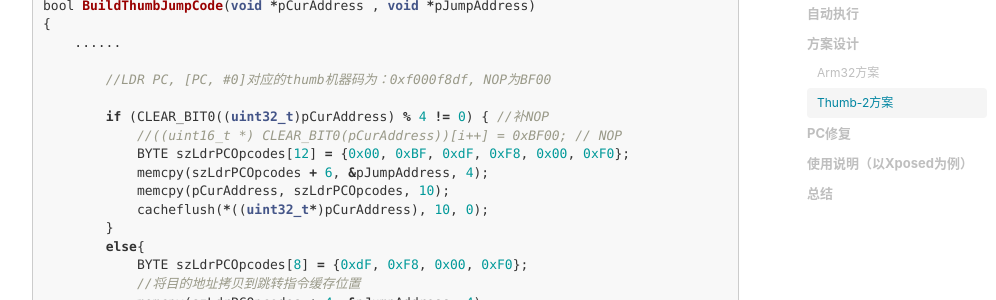
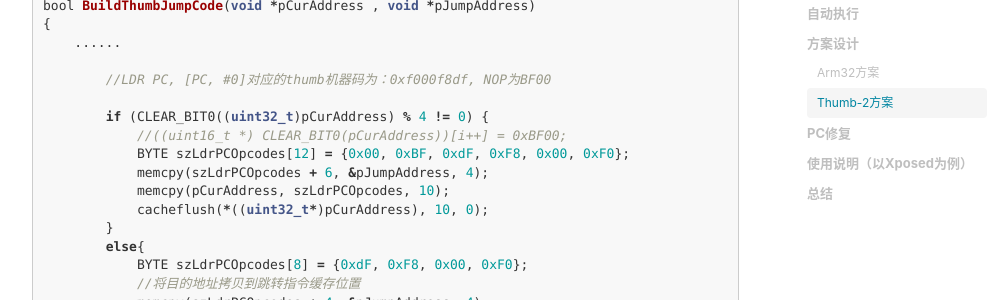
Before and after one commit to GToad/GToad.github.io, a Jekyll site: the page built from _posts/2018-07-06-Auto-Native-Hook.markdown, in a window 1280 px wide and 900 px high, scrolled down 5240 px. Shown: the part 151-451 px from the top of the window, without its empty margins (233-1229 px from the left). Built offline with Jekyll 4.4.1, drawn with Linux system fonts in a browser that asks for light colours; nearby versions of some CDN libraries; comment, search, counter and statistics services are not loaded.

Commit message:
change article:android native hook.markdown

```diff
--- a/_posts/2018-07-06-Auto-Native-Hook.markdown
+++ b/_posts/2018-07-06-Auto-Native-Hook.markdown
@@ -161,8 +161,8 @@ bool BuildThumbJumpCode(void *pCurAddress , void *pJumpAddress)
 
         //LDR PC, [PC, #0]对应的thumb机器码为：0xf000f8df, NOP为BF00
 
-        if (CLEAR_BIT0((uint32_t)pCurAddress) % 4 != 0) { //补NOP
-            //((uint16_t *) CLEAR_BIT0(pCurAddress))[i++] = 0xBF00;  // NOP
+        if (CLEAR_BIT0((uint32_t)pCurAddress) % 4 != 0) {
+            //((uint16_t *) CLEAR_BIT0(pCurAddress))[i++] = 0xBF00;
             BYTE szLdrPCOpcodes[12] = {0x00, 0xBF, 0xdF, 0xF8, 0x00, 0xF0};
             memcpy(szLdrPCOpcodes + 6, &pJumpAddress, 4);
             memcpy(pCurAddress, szLdrPCOpcodes, 10);
```
